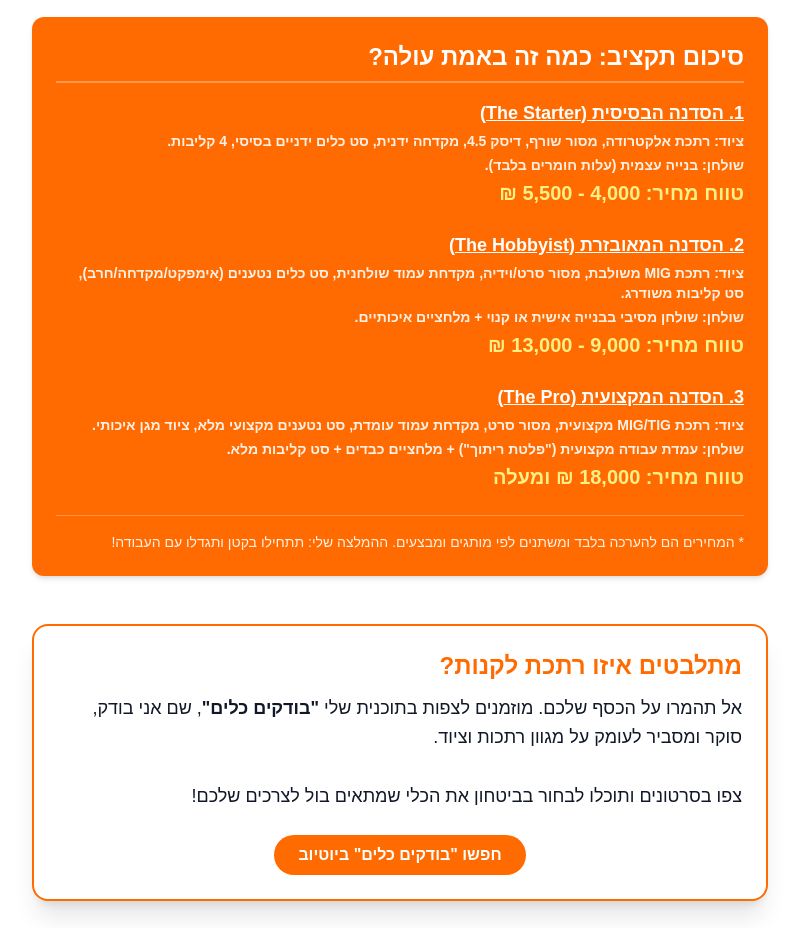
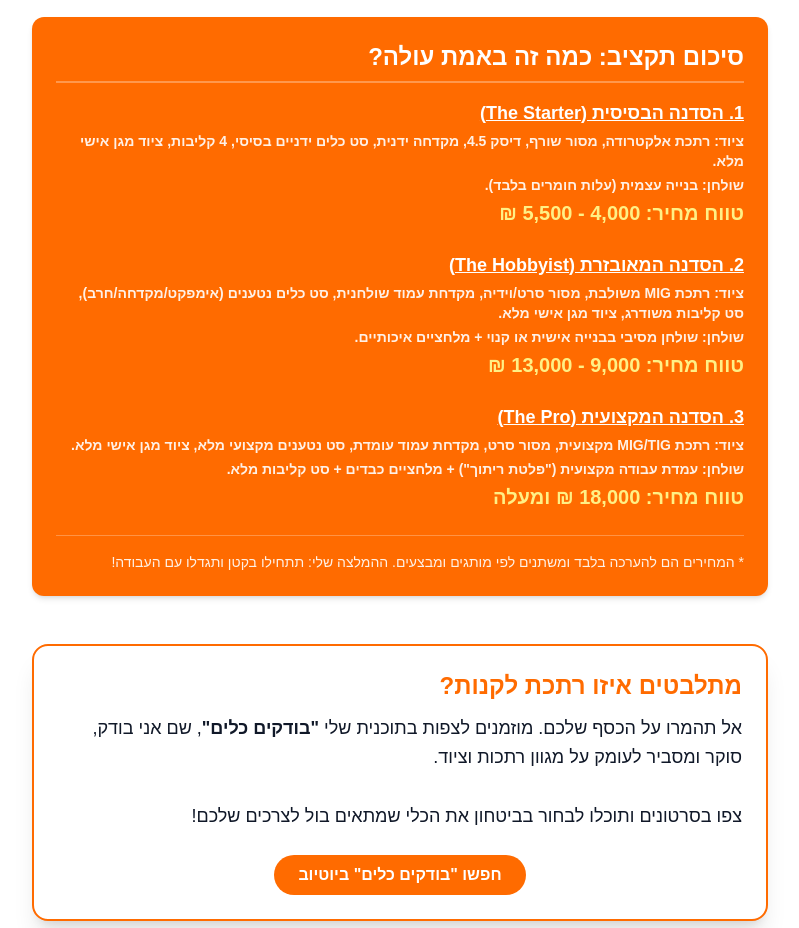
Before and after one commit to MichaelRommm/next-ues-metal, a Next.js app: page /blog/beginner-welder-tools-guide in a window 1280 px wide. Shown: the part 4040-4968 px from the top of the page, without its empty margins (240-1039 px from the left). Built offline with nearby package versions, Linux system fonts and the light colour scheme.

Commit message:
Add 'Full PPE' to equipment lists in all workshop tiers

```diff
--- a/src/data/blog.ts
+++ b/src/data/blog.ts
@@ -291,21 +291,21 @@ export const blogPosts: BlogPost[] = [
                 <div class="space-y-6 text-right">
                     <div>
                         <div class="text-lg font-black underline mb-1">1. הסדנה הבסיסית (The Starter)</div>
-                        <p class="text-sm opacity-90 mb-1">ציוד: רתכת אלקטרודה, מסור שורף, דיסק 4.5, מקדחה ידנית, סט כלים ידניים בסיסי, 4 קליבות.</p>
+                        <p class="text-sm opacity-90 mb-1">ציוד: רתכת אלקטרודה, מסור שורף, דיסק 4.5, מקדחה ידנית, סט כלים ידניים בסיסי, 4 קליבות, ציוד מגן אישי מלא.</p>
                         <p class="text-sm opacity-90">שולחן: בנייה עצמית (עלות חומרים בלבד).</p>
                         <div class="font-bold text-yellow-200 mt-1">טווח מחיר: 4,000 - 5,500 ₪</div>
                     </div>
 
                     <div>
                         <div class="text-lg font-black underline mb-1">2. הסדנה המאובזרת (The Hobbyist)</div>
-                        <p class="text-sm opacity-90 mb-1">ציוד: רתכת MIG משולבת, מסור סרט/וידיה, מקדחת עמוד שולחנית, סט כלים נטענים (אימפקט/מקדחה/חרב), סט קליבות משודרג.</p>
+                        <p class="text-sm opacity-90 mb-1">ציוד: רתכת MIG משולבת, מסור סרט/וידיה, מקדחת עמוד שולחנית, סט כלים נטענים (אימפקט/מקדחה/חרב), סט קליבות משודרג, ציוד מגן אישי מלא.</p>
                         <p class="text-sm opacity-90">שולחן: שולחן מסיבי בבנייה אישית או קנוי + מלחציים איכותיים.</p>
                         <div class="font-bold text-yellow-200 mt-1">טווח מחיר: 9,000 - 13,000 ₪</div>
                     </div>
 
                     <div>
                         <div class="text-lg font-black underline mb-1">3. הסדנה המקצועית (The Pro)</div>
-                        <p class="text-sm opacity-90 mb-1">ציוד: רתכת MIG/TIG מקצועית, מסור סרט, מקדחת עמוד עומדת, סט נטענים מקצועי מלא, ציוד מגן איכותי.</p>
+                        <p class="text-sm opacity-90 mb-1">ציוד: רתכת MIG/TIG מקצועית, מסור סרט, מקדחת עמוד עומדת, סט נטענים מקצועי מלא, ציוד מגן אישי מלא.</p>
                         <p class="text-sm opacity-90">שולחן: עמדת עבודה מקצועית ("פלטת ריתוך") + מלחציים כבדים + סט קליבות מלא.</p>
                         <div class="font-bold text-yellow-200 mt-1">טווח מחיר: 18,000 ₪ ומעלה</div>
                     </div>
```
